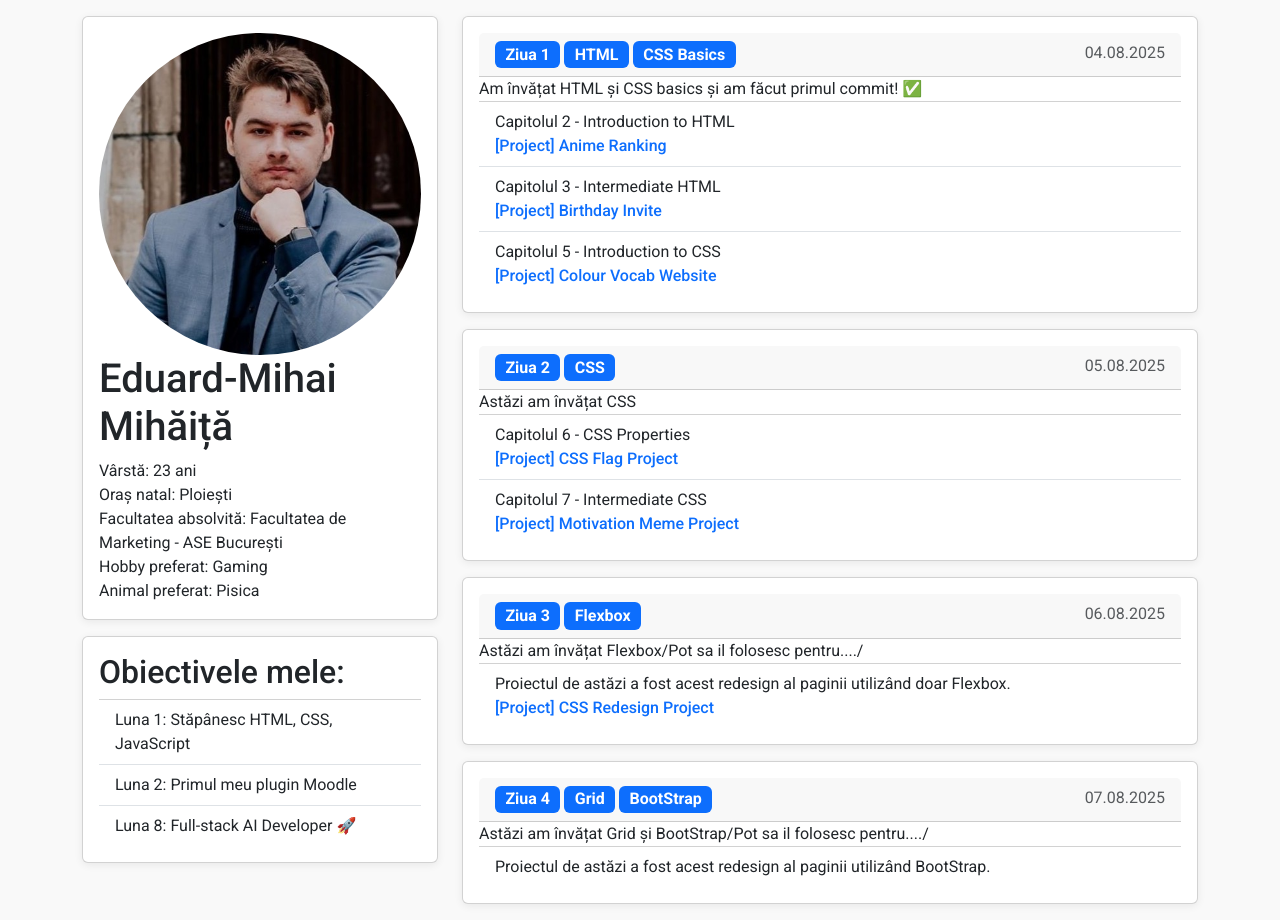
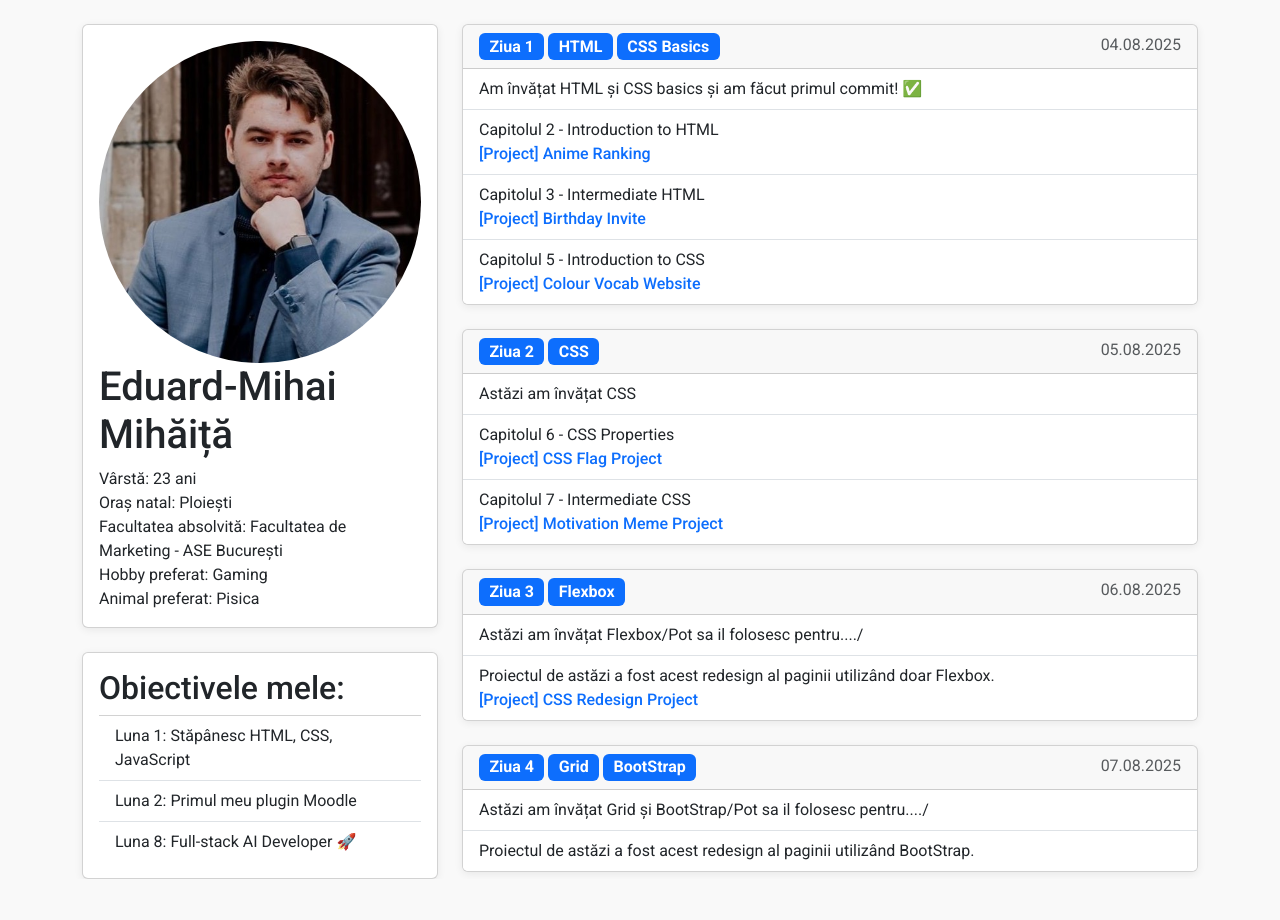
Before and after one commit to Eduard-Mihaita/Eduard-Mihaita.github.io, a PHP site: page / in a window 1280 px wide. After the commit the page ends 879 px from the top, so only its background shows below. Run offline with PHP 8.4, Linux system fonts and the light colour scheme.

Commit message:
Day 4 - review 3

```diff
--- a/index.html
+++ b/index.html
@@ -16,9 +16,9 @@
 
 <body>
     <div class="container">
-        <div class="row">
-            <div class="col-lg-4"> <!-- Cardurile din stânga-->
-                <div class="card p-3 d-flex flex-column my-3">
+        <div class="row pt-4">
+            <div class="col-lg-4 d-flex flex-column gap-4"> <!-- Cardurile din stânga-->
+                <div class="card p-3">
                     <img class="card-img-top rounded-circle" src="assets\images\eu.jpg" alt="poza cu mine">
                     <h1 class="card-title">Eduard-Mihai Mihăiță</h1>
                     <span class="card-text">Vârstă: 23 ani</span>
@@ -27,7 +27,7 @@
                     <span class="card-text">Hobby preferat: Gaming</span>
                     <span class="card-text">Animal preferat: Pisica</span>
                 </div>
-                <div class="card p-3 d-flex flex-column my-3">
+                <div class="card p-3">
                     <h2 class="title">Obiectivele mele:</h2>
                     <ul class="list-group list-group-flush">
                         <li class="list-group-item">Luna 1: Stăpânesc HTML, CSS, JavaScript</li>
@@ -36,8 +36,8 @@
                     </ul>
                 </div>
             </div>
-            <div class="col-lg-8"> <!-- Cardurile din dreapta cu zile și proiecte-->
-                <div class="card p-3 d-flex flex-column my-3">
+            <div class="col-lg-8 d-flex flex-column gap-4"> <!-- Cardurile din dreapta cu zile și proiecte-->
+                <div class="card">
                     <div class="card-header d-flex justify-content-between">
                         <div class="d-flex justify-content-start gap-1">
                             <span class="badge bg-primary fs-6">Ziua 1</span>
@@ -46,8 +46,8 @@
                         </div>
                         <span class="text-muted">04.08.2025</span>
                     </div>
-                    <span class="text-left">Am învățat HTML și CSS basics și am făcut primul commit! ✅</span>
                     <ul class="list-group list-group-flush">
+                        <li class="list-group-item">Am învățat HTML și CSS basics și am făcut primul commit! ✅</li>
                         <li class="list-group-item d-flex flex-column">Capitolul 2 - Introduction to HTML
                             <a class="link-primary link-underline-opacity-0 fw-medium"
                                 href=".\Udemy Projects\Anime Ranking Project\index.html">[Project]
@@ -70,7 +70,7 @@
 
                     </ul>
                 </div>
-                <div class="card p-3 d-flex flex-column my-3">
+                <div class="card">
                     <div class="card-header d-flex justify-content-between">
                         <div class="d-flex justify-content-start gap-1">
                             <span class="badge bg-primary fs-6">Ziua 2</span>
@@ -78,8 +78,8 @@
                         </div>
                         <span class="text-muted">05.08.2025</span>
                     </div>
-                    <span class="text-left">Astăzi am învățat CSS</span>
                     <ul class="list-group list-group-flush">
+                        <li class="list-group-item">Astăzi am învățat CSS</li>
                         <li class="list-group-item d-flex flex-column">Capitolul 6 - CSS Properties
                             <a class="link-primary link-underline-opacity-0 fw-medium"
                                 href=".\Udemy Projects\CSS Flag Project\index.html">[Project]
@@ -96,7 +96,7 @@
                         </li>
                     </ul>
                 </div>
-                <div class="card p-3 d-flex flex-column my-3">
+                <div class="card">
                     <div class="card-header d-flex justify-content-between">
                         <div class="d-flex justify-content-start gap-1">
                             <span class="badge bg-primary fs-6">Ziua 3</span>
@@ -104,8 +104,8 @@
                         </div>
                         <span class="text-muted">06.08.2025</span>
                     </div>
-                    <span class="text-left">Astăzi am învățat Flexbox/Pot sa il folosesc pentru..../</span>
                     <ul class="list-group list-group-flush">
+                        <li class="list-group-item">Astăzi am învățat Flexbox/Pot sa il folosesc pentru..../</li>
                         <li class="list-group-item d-flex flex-column">Proiectul de astăzi a fost acest
                             redesign al
                             paginii utilizând doar Flexbox.
@@ -115,7 +115,7 @@
                         </li>
                     </ul>
                 </div>
-                <div class="card p-3 d-flex flex-column my-3">
+                <div class="card">
                     <div class="card-header d-flex justify-content-between">
                         <div class="d-flex justify-content-start gap-1">
                             <span class="badge bg-primary fs-6">Ziua 4</span>
@@ -124,9 +124,9 @@
                         </div>
                         <span class="text-muted">07.08.2025</span>
                     </div>
-                    <span class="text-left">Astăzi am învățat Grid și BootStrap/Pot sa il folosesc
-                        pentru..../</span>
                     <ul class="list-group list-group-flush">
+                        <li class="list-group-item">Astăzi am învățat Grid și BootStrap/Pot sa il folosesc
+                            pentru..../</li>
                         <li class="list-group-item d-flex flex-column">Proiectul de astăzi a fost acest
                             redesign al
                             paginii
--- a/styles.css
+++ b/styles.css
@@ -5,8 +5,10 @@ body{
 .card{
     background-color: #ffffff;
     box-shadow: 0 2px 8px rgba(0, 0, 0, 0.07);
-    transition: box-shadow 3s;
+    transition: box-shadow 0.3s;
+    transition: scale 0.3s;
 }
 .card:hover{
+    scale: 1.01;
     box-shadow: 0 8px 16px rgba(65, 0, 65, 0.25); /* creste intensitatea umbrei cand e hovered */
 }
```
